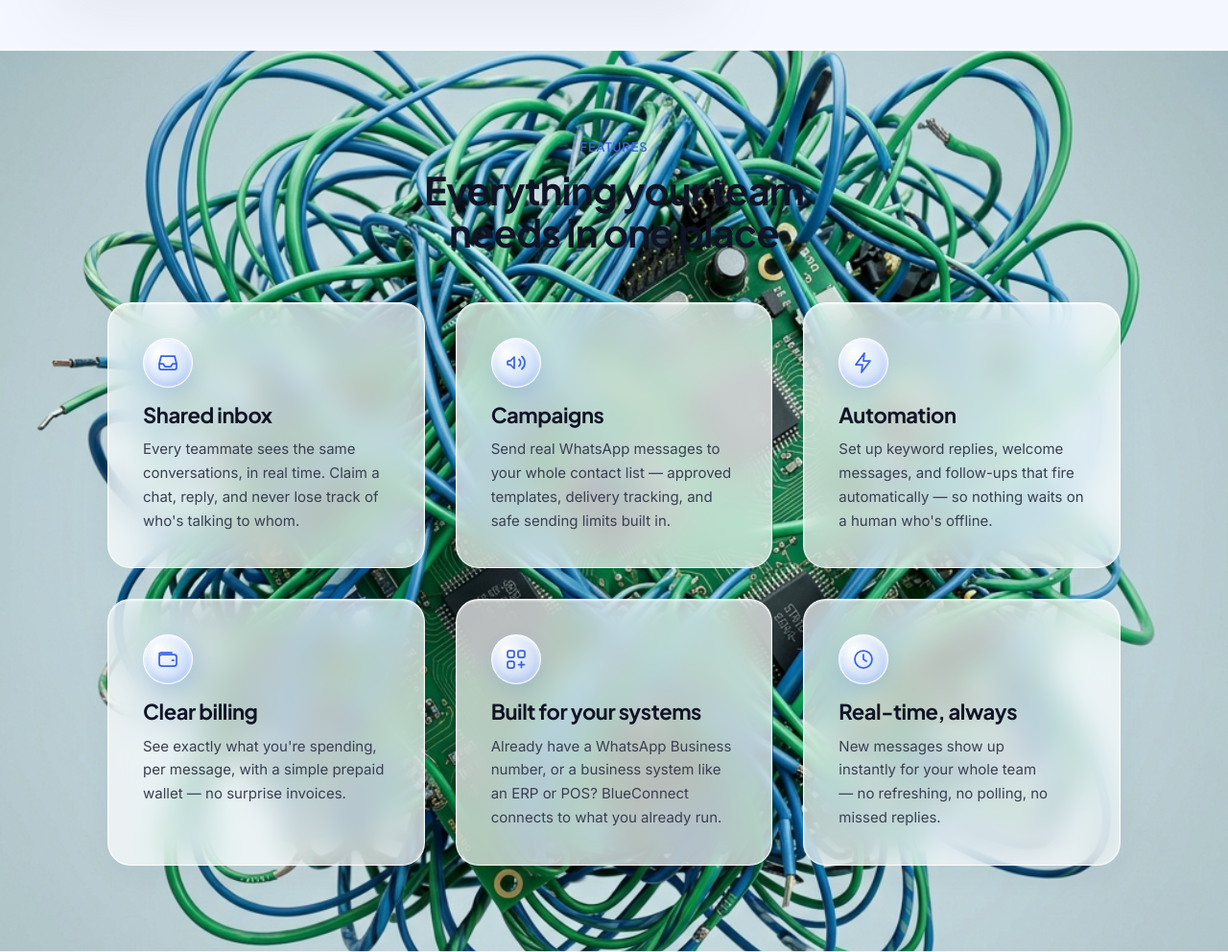
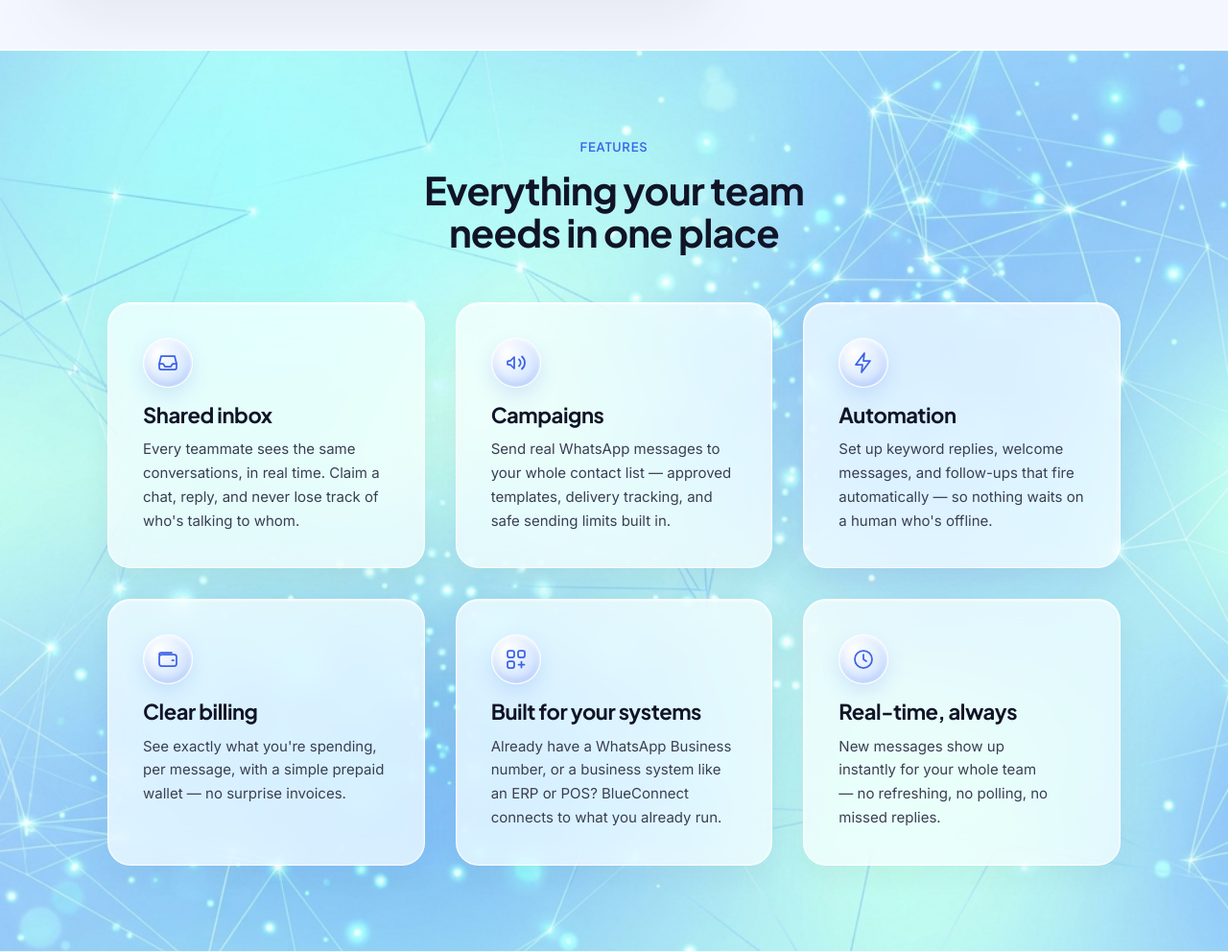
Before and after one commit to BASITH11/blueconnect, a plain HTML site: page index.html in a window 1280 px wide. Shown: the part 1512-2504 px from the top of the page at 96% size. Drawn offline with Linux system fonts and the light colour scheme.

Commit message:
Set custom features_bg.png as background image for Features section

```diff
--- a/css/styles.css
+++ b/css/styles.css
@@ -922,8 +922,7 @@ button {
 
 #features {
   position: relative;
-  background: var(--bg-light-cyan, #EEFDFC) url('../assets/img/circuit_tangled_wires.png') center/cover no-repeat;
-  background-blend-mode: multiply;
+  background: url('../assets/img/features_bg.png') center/cover no-repeat, var(--bg-light-cyan, #EEFDFC);
   border-block: 1px solid rgb(255 255 255 / 0.8);
   padding-block: clamp(4rem, 7vw, 6.5rem);
 }
```
Also changed, not shown: assets/img/features_bg.png (added).
